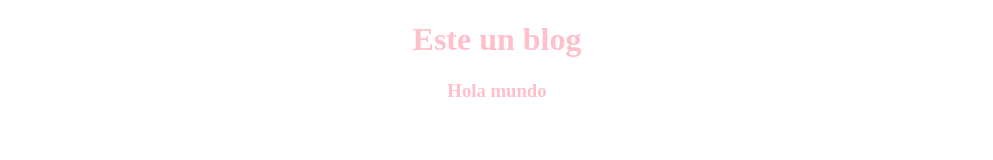
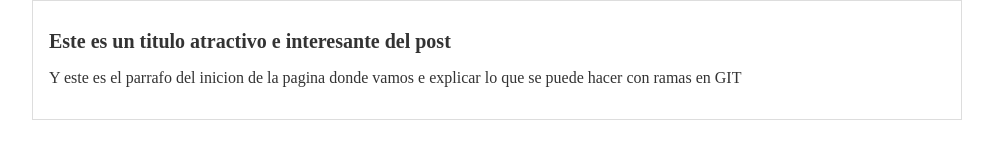
Before and after one commit to leoperezrios/Hyperblog, a plain HTML site: page index.html in a window 1280 px wide. Shown: the whole page, without its empty margins (143-1136 px from the left). Drawn offline with Linux system fonts and the light colour scheme.

Commit message:
Commit al master del blog en su nueva version

```diff
--- a/css/style.css
+++ b/css/style.css
@@ -1,5 +1,18 @@
 body{
-    text-align: center;
+    text-align: left;
     font-family: console;
-    color: pink;
+    color: #333;
+    font-size: 16px;
+    margin: 0;
+    padding: 0;
 }
+#container{
+    width: 70%;
+    padding: 1em;
+    align-items: left;
+    border: 1px solid #ddd;
+    margin: auto;
+}
+#container h1{
+    font-size: 20px;
+}
--- a/index.html
+++ b/index.html
@@ -1,12 +1,20 @@
 <!DOCTYPE html>
 <html lang="en">
+
 <head>
     <title>INICIO</title>
     <link rel="stylesheet" href="css/style.css">
 
 </head>
+
 <body>
-        <h1>Este un  blog</h1>
-        <h3>Hola mundo</h3>
+    <div id="container">
+        <div id="post">
+            <h1>Este es un titulo atractivo e interesante del post</h1>
+            <p>Y este es el parrafo del inicion de la pagina donde vamos e explicar lo que se puede hacer con ramas en
+                GIT</p>
+        </div>
+    </div>
 </body>
+
 </html>
```
Lines whose indentation alone changed are shown as unchanged.
